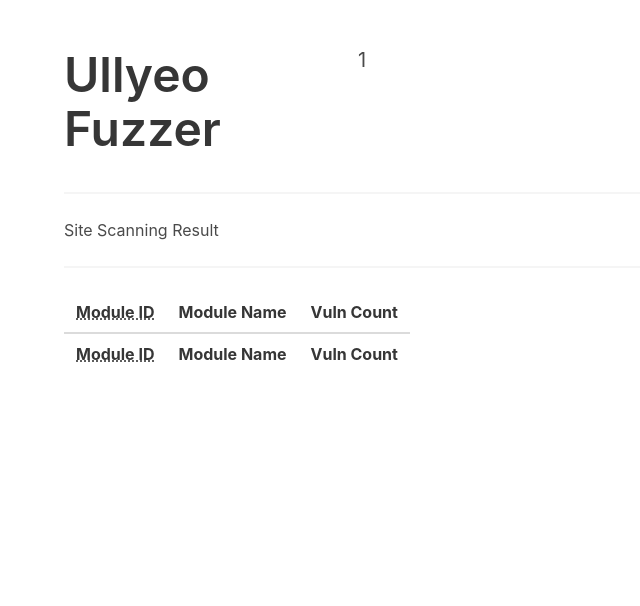
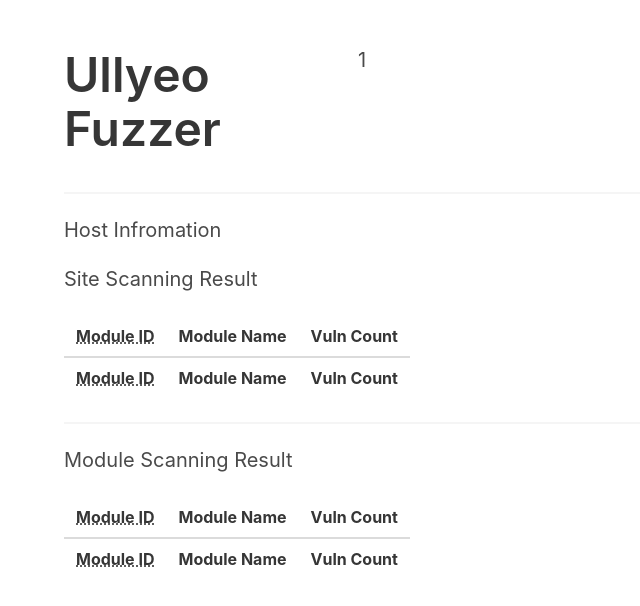
Before and after one commit to junorouse/ullyeo-fuzzer, a Flask app: page /detail/1 in a window 1280 px wide. Shown: the top 606 px of the page, without its empty margins (0-640 px from the left). Run offline with Flask 2, Linux system fonts and the light colour scheme; data that the repository does not hold is empty; some libraries are stand-ins or nearby versions.

Commit message:
Add some modules.

```diff
--- a/fuzzer/ullyeo/handling_app.py
+++ b/fuzzer/ullyeo/handling_app.py
@@ -138,12 +138,26 @@
             .filter_by(hash=s.digest()).count()
         if tmp_count == 0:
             is_scan = SiteIsScan.query.filter_by(hash=s.digest()).count()
+            print(site.host, tmp_count, is_scan)
             if is_scan == 0:
                 try:
                     sites_list.remove(site.host)
-                except:
-                    pass
+                except Exception as e:
+                    print(e)
                 db.session.delete(site)
+    db.session.commit()
+
+    return redirect('/')
+
+
+@app.route('/delete/process')
+def delete_process():
+    global sites_list
+    is_scans = SiteIsScan.query.all()
+    for is_scan in is_scans:
+        system('kill -9 %d' % (int(is_scan.pid)))
+        db.session.delete(is_scan)
+
     db.session.commit()
 
     return redirect('/')
@@ -214,7 +228,6 @@
     s.update(host.encode("utf-8"))
     try:
         assert sites_list.index(host) is not None
-        # do site scanning
     except ValueError as e:
         # site attack
         sites_list.append(host)
@@ -222,6 +235,8 @@
         db.session.add(s)
         try:
             db.session.commit()
+            # system('/Users/pace/.virtualenvs/fuz/bin/python handling_site_module.py "%s" &'
+            #        % b64encode(host.encode("utf-8")).decode("utf-8"))
         except IntegrityError:
             pass
 
--- a/fuzzer/ullyeo/templates/detail.html
+++ b/fuzzer/ullyeo/templates/detail.html
@@ -11,9 +11,39 @@
         </div>
       </div>
       <hr/>
-      Site Scanning Result
+      <h2 class="subtitle">Host Infromation</h2>
+
+
+
+      <h2 class="subtitle">Site Scanning Result</h2>
+      <table class="table">
+        <thead>
+          <tr>
+            <th><abbr title="Position">Module ID</abbr></th>
+            <th>Module Name</th>
+            <th>Vuln Count</th>
+          </tr>
+        </thead>
+        <tfoot>
+          <tr>
+            <th><abbr title="Position">Module ID</abbr></th>
+            <th>Module Name</th>
+            <th>Vuln Count</th>
+          </tr>
+        </tfoot>
+        <tbody>
+        {% for result in results %}
+          <tr>
+            <th>{{ result.id }}</th>
+            <td><a href="/detail/{{ detail_site_host }}/{{ result.id }}">{{ result.name }}</a></td>
+            <th>{{ result.count }}</th>
+          </tr>
+        {% endfor %}
+        </tbody>
+      </table>
+      <!-- end site module -->
       <hr/>
-
+      <h2 class="subtitle">Module Scanning Result</h2>
       <table class="table">
         <thead>
           <tr>
--- a/fuzzer/ullyeo/templates/index.html
+++ b/fuzzer/ullyeo/templates/index.html
@@ -10,7 +10,7 @@
         </div>
       </div>
     <hr/>
-    <a class="button is-black" href="/delete/no_vuln">Delete sites that don't have vulnerability</a>
+    <a class="button is-black" href="/delete/no_vuln">Delete sites that don't have vulnerability</a> <a class="button is-black" href="/delete/process">Kill all process</a>
     <hr/>
       <table class="table">
         <thead>
```
Also changed, not shown: fuzzer/config.py (+6 -1 lines), fuzzer/handling_site_module.py (added, +42 -0 lines), fuzzer/ullyeo/templates/detail_module.html (+4 -3 lines), fuzzer/ullyeo/handling_site_module.py (deleted), 1 other file.
